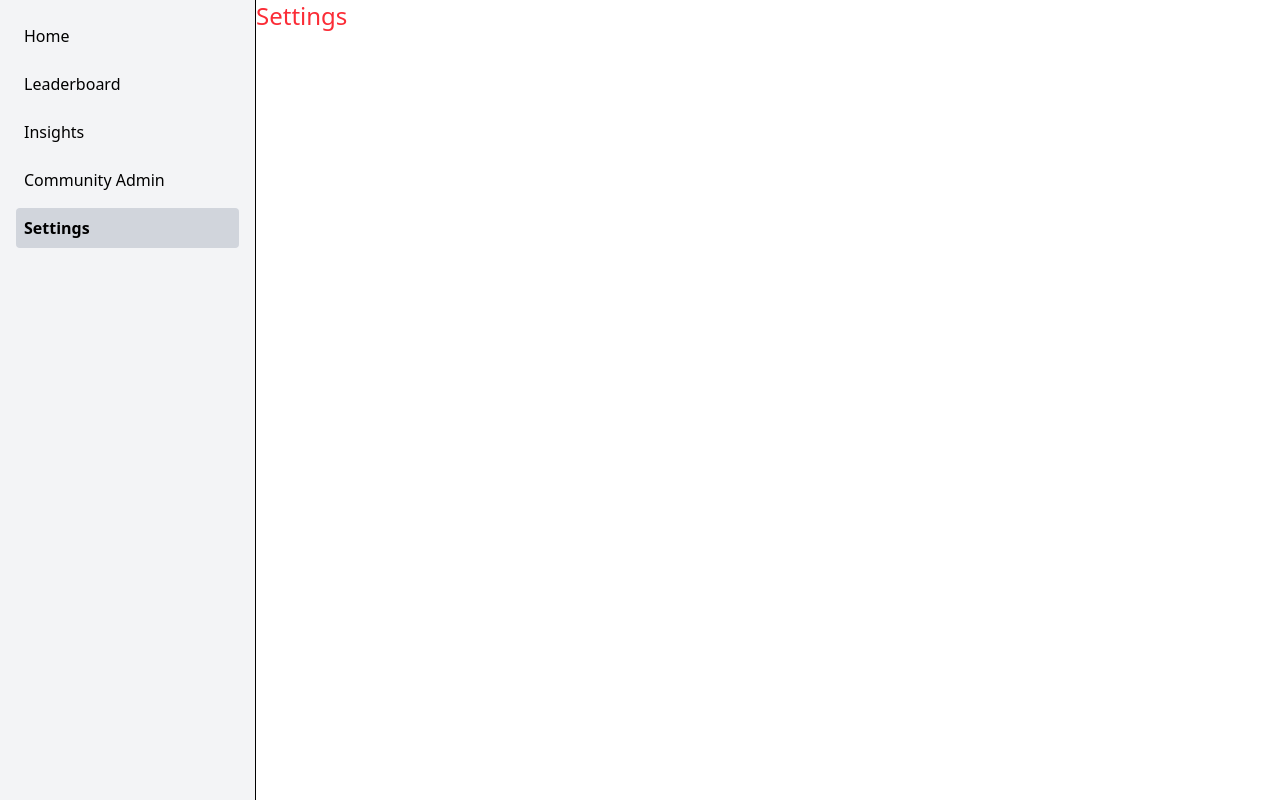
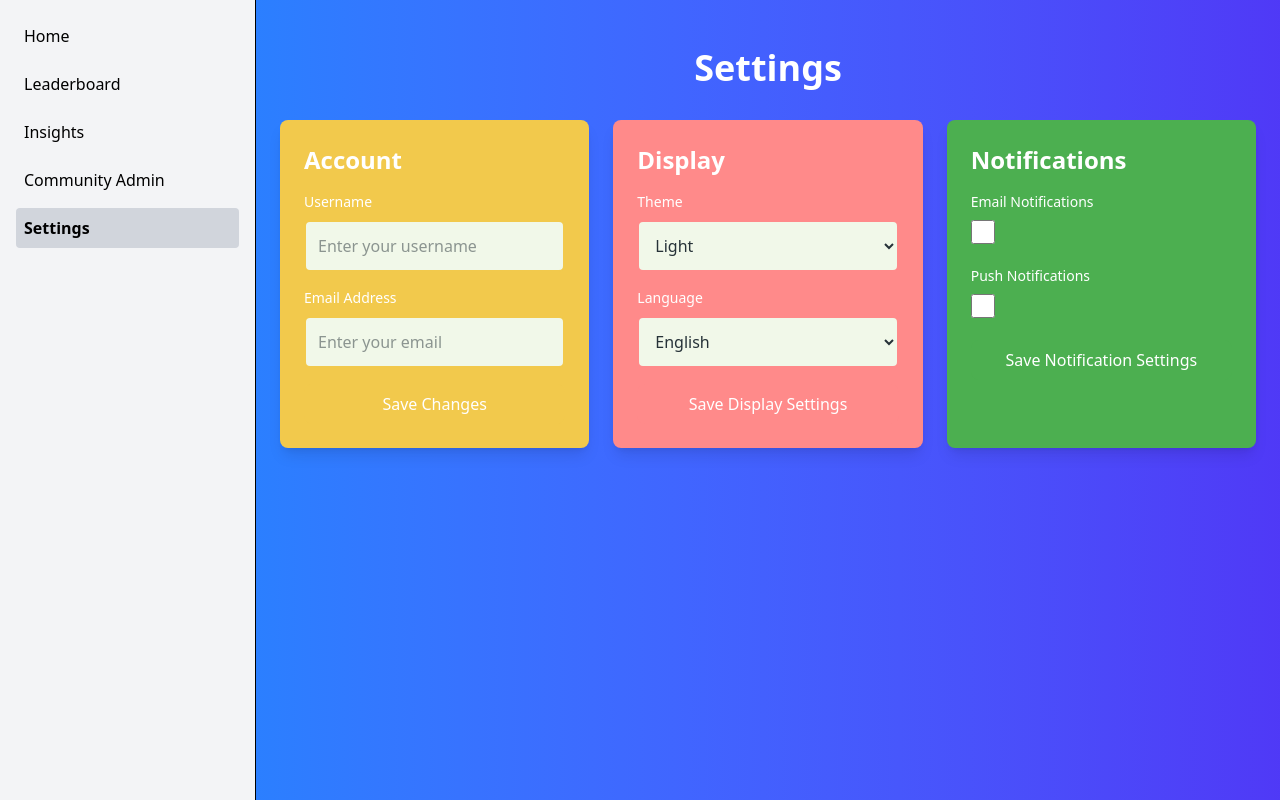
Before and after one commit to PowerPals/monorepo, a React (Vite) app in the folder packages/dashboard/: page /settings in a window 1280 px wide. Built offline with nearby package versions, Linux system fonts and the light colour scheme.

Commit message:
Format leaderboard and add settings page

```diff
--- a/package.json
+++ b/package.json
@@ -6,6 +6,7 @@
 		"autoprefixer": "^10.4.21",
 		"postcss": "^8.5.3",
 		"react-router-dom": "^7.5.0",
+		"recharts": "^2.15.2",
 		"tailwindcss": "^4.1.3"
 	},
 	"devDependencies": {
--- a/packages/dashboard/src/main.css
+++ b/packages/dashboard/src/main.css
@@ -19,4 +19,4 @@ html, body {
 
 #root {
     height: 100%;
-}
+  }
--- a/packages/dashboard/src/pages/Leaderboard.tsx
+++ b/packages/dashboard/src/pages/Leaderboard.tsx
@@ -1,11 +1,12 @@
-/**
-export default function Leaderboard() {
-    return <p className="text-2xl text-red-500">
-      Leaderboard
-    </p>
-  }
-*/
-
+import {
+    BarChart,
+    Bar,
+    XAxis,
+    YAxis,
+    Tooltip,
+    ResponsiveContainer,
+    Legend,
+  } from 'recharts';
 
 export default function Leaderboard() {
 // Sample Data: Replace with your actual data or API calls
@@ -36,22 +37,71 @@ export default function Leaderboard() {
         }
     ];
 
+    const TeamGraph = ({ data }: { data: any[] }) => (
+        <div className="w-full h-64 mt-6">
+            <ResponsiveContainer>
+            <BarChart data={data}>
+                <XAxis dataKey="name" stroke="#fff" />
+                <YAxis stroke="#fff" />
+                <Tooltip />
+                <Legend
+                    content={({ payload }) => {
+                    if (!payload) return null; // Ensure payload is not undefined
+                    return (
+                        <div className="flex justify-center gap-6 text-white">
+                        {payload.map((entry, index) => (
+                            <div key={`legend-item-${index}`} className="flex items-center">
+                            <div
+                                style={{
+                                backgroundColor: entry.color,
+                                width: "12px",
+                                height: "12px",
+                                borderRadius: "50%",
+                                marginRight: "6px",
+                                }}
+                            />
+                            <span>{entry.value}</span>
+                            </div>
+                        ))}
+                        </div>
+                    );
+                    }}
+                />
+                <Bar dataKey="power" fill="#4ade80" />
+                <Bar dataKey="carbon" fill="#f87171" />
+            </BarChart>
+            </ResponsiveContainer>
+        </div>
+        );
+
+
     const allMembers = teams.flatMap(team => team.members);
     const top3 = allMembers
     .sort((a, b) => b.power - a.power)
     .slice(0, 3);
+    const medalColors = ["bg-yellow-400", "bg-gray-500", "bg-amber-700"];
+
+    // Define the teamColors object with specific keys of TeamName type
+    type TeamName = "ML Engineers" | "HR Team" | "Mobile Developers";
+
+    const teamColors = {
+        "ML Engineers": "bg-[#76aaff]",  // Solid Pastel Blue
+        "HR Team": "bg-[#FF8A8A]",       // Solid Pastel Yellow (slightly darker)
+        "Mobile Developers": "bg-[#F2C94C]",  // Solid Pastel Red
+      };
+
 
     return (
-        // <div className="py-12 bg-gray-100">
         <div className="py-12 bg-gradient-to-r from-blue-500 to-indigo-600">
         <div className="max-w-7xl mx-auto px-6">
             <h1 className="text-4xl font-bold text-center mb-8 text-white">Employee Power & Carbon Usage Leaderboard</h1>
 
             <div className="flex justify-center gap-6 mb-12">
-            {top3.map((user, i) => (
-                <div className="flex flex-col items-center text-white">
-                <div className="w-24 h-24 bg-white/20 rounded-full flex items-center justify-center text-2xl font-bold">
-                    {i + 1}
+                {top3.map((user, i) => (
+                <div key={i} className="flex flex-col items-center text-white">
+                <div className={`w-20 h-20 rounded-full flex items-center justify-center text-xl font-bold ${medalColors[i]} border-4 border-white shadow-lg`}>
+                    {/* Icon for Medals */}
+                    <span className="text-3xl font-semibold">{i + 1}</span>
                 </div>
                 <p className="mt-2 font-semibold">{user.name}</p>
                 <p className="text-sm text-gray-300">{user.power} kWh</p>
@@ -59,10 +109,17 @@ export default function Leaderboard() {
             ))}
             </div>
 
+
             {teams.map((team, index) => (
-            <div key={index} className="mb-16">
+            // <div key={index} className="mb-16">
+                <div
+                key={index}
+                className={`mb-16 p-4 rounded-xl ${teamColors[team.name as keyof typeof teamColors]} !important`}
+                >
                 <h2 className="text-2xl font-semibold text-white mb-4">{team.name}</h2>
-
+                <div className="mb-8">
+                    <TeamGraph data={team.members.map((member: any) => ({ name: member.name, power: member.power, carbon: member.carbon }))} />
+                </div>
                 <div className="overflow-x-auto rounded-lg shadow-lg">
                     <table className="min-w-full table-auto bg-transparent border-collapse border-4 border-white text-white">
                         <thead className="bg-black/30">
@@ -82,10 +139,6 @@ export default function Leaderboard() {
                             ))}
                         </tbody>
                     </table>
-
-
-
-
              </div>
             </div>
             ))}
--- a/packages/dashboard/src/pages/Settings.tsx
+++ b/packages/dashboard/src/pages/Settings.tsx
@@ -1,5 +1,128 @@
-export default function SettingsPage() {
-    return <p className="text-2xl text-red-500">
-      Settings
-    </p>
-  }
+// export default function SettingsPage() {
+//     return <p className="text-2xl text-red-500">
+//       Settings
+//     </p>
+//   }
+
+
+import React from "react";
+
+const Settings: React.FC = () => {
+  return (
+    <div className="min-h-screen py-12 bg-gradient-to-r from-blue-500 to-indigo-600">
+      <div className="max-w-7xl mx-auto px-6">
+        <h1 className="text-4xl font-bold text-center mb-8 text-white">Settings</h1>
+
+        <div className="grid grid-cols-1 sm:grid-cols-2 lg:grid-cols-3 gap-6">
+          {/* Account Settings */}
+          <div className="p-6 bg-[#F2C94C] rounded-lg shadow-lg">
+            <h2 className="text-2xl font-semibold text-white mb-4">Account</h2>
+            <form>
+              <div className="mb-4">
+                <label htmlFor="username" className="block text-white text-sm font-medium mb-2">
+                  Username
+                </label>
+                <input
+                  id="username"
+                  type="text"
+                  className="w-full p-3 rounded-md bg-[#F1F8E9] text-[#263238] border-2 border-[#F2C94C]"
+                  placeholder="Enter your username"
+                />
+              </div>
+              <div className="mb-4">
+                <label htmlFor="email" className="block text-white text-sm font-medium mb-2">
+                  Email Address
+                </label>
+                <input
+                  id="email"
+                  type="email"
+                  className="w-full p-3 rounded-md bg-[#F1F8E9] text-[#263238] border-2 border-[#F2C94C]"
+                  placeholder="Enter your email"
+                />
+              </div>
+              <button
+                type="submit"
+                className="w-full bg-[#F2C94C] text-white py-2 rounded-lg hover:bg-[#F9F3A3] transition"
+              >
+                Save Changes
+              </button>
+            </form>
+          </div>
+
+          {/* Display Settings */}
+          <div className="p-6 bg-[#FF8A8A] rounded-lg shadow-lg">
+            <h2 className="text-2xl font-semibold text-white mb-4">Display</h2>
+            <form>
+              <div className="mb-4">
+                <label htmlFor="theme" className="block text-white text-sm font-medium mb-2">
+                  Theme
+                </label>
+                <select
+                  id="theme"
+                  className="w-full p-3 rounded-md bg-[#F1F8E9] text-[#263238] border-2 border-[#FF8A8A]"
+                >
+                  <option value="light">Light</option>
+                  <option value="dark">Dark</option>
+                </select>
+              </div>
+              <div className="mb-4">
+                <label htmlFor="language" className="block text-white text-sm font-medium mb-2">
+                  Language
+                </label>
+                <select
+                  id="language"
+                  className="w-full p-3 rounded-md bg-[#F1F8E9] text-[#263238] border-2 border-[#FF8A8A]"
+                >
+                  <option value="en">English</option>
+                  <option value="es">Español</option>
+                  <option value="fr">Français</option>
+                </select>
+              </div>
+              <button
+                type="submit"
+                className="w-full bg-[#FF8A8A] text-white py-2 rounded-lg hover:bg-[#FFB3B3] transition"
+              >
+                Save Display Settings
+              </button>
+            </form>
+          </div>
+
+          {/* Notifications Settings */}
+          <div className="p-6 bg-[#4CAF50] rounded-lg shadow-lg">
+            <h2 className="text-2xl font-semibold text-white mb-4">Notifications</h2>
+            <form>
+              <div className="mb-4">
+                <label htmlFor="email-notifications" className="block text-white text-sm font-medium mb-2">
+                  Email Notifications
+                </label>
+                <input
+                  id="email-notifications"
+                  type="checkbox"
+                  className="h-6 w-6 border-2 border-[#D0F5D2] bg-[#F1F8E9] rounded-md"
+                />
+              </div>
+              <div className="mb-4">
+                <label htmlFor="push-notifications" className="block text-white text-sm font-medium mb-2">
+                  Push Notifications
+                </label>
+                <input
+                  id="push-notifications"
+                  type="checkbox"
+                  className="h-6 w-6 border-2 border-[#D0F5D2] bg-[#F1F8E9] rounded-md"
+                />
+              </div>
+              <button
+                type="submit"
+                className="w-full bg-[#4CAF50] text-white py-2 rounded-lg hover:bg-[#81C784] transition"
+              >
+                Save Notification Settings
+              </button>
+            </form>
+          </div>
+        </div>
+      </div>
+    </div>
+  );
+};
+
+export default Settings;
```
Also changed, not shown: 1 other file (tests, documents, lock files or other folders).
